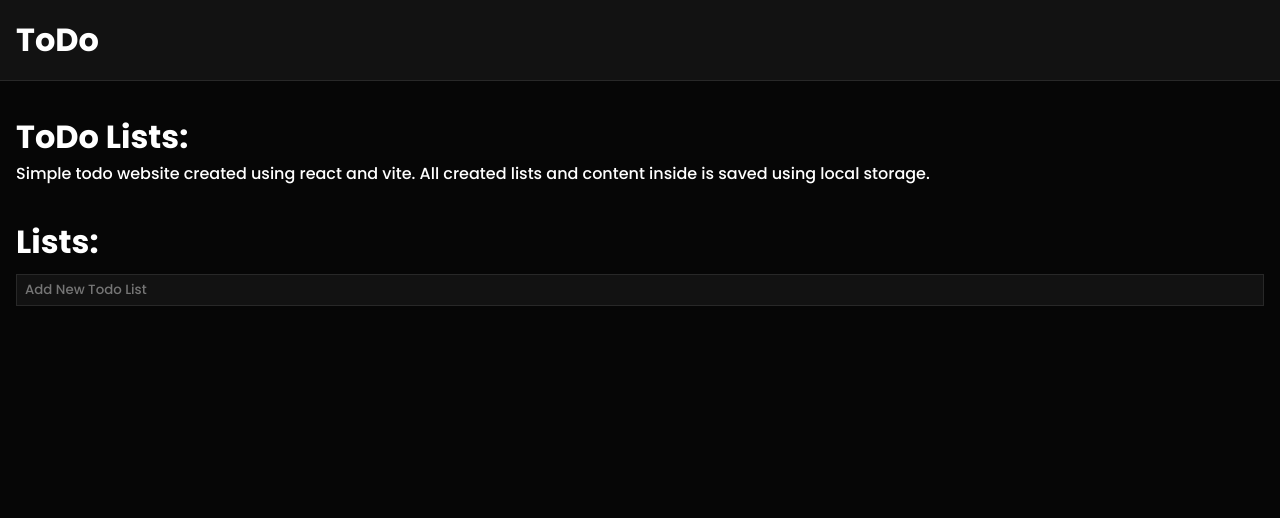
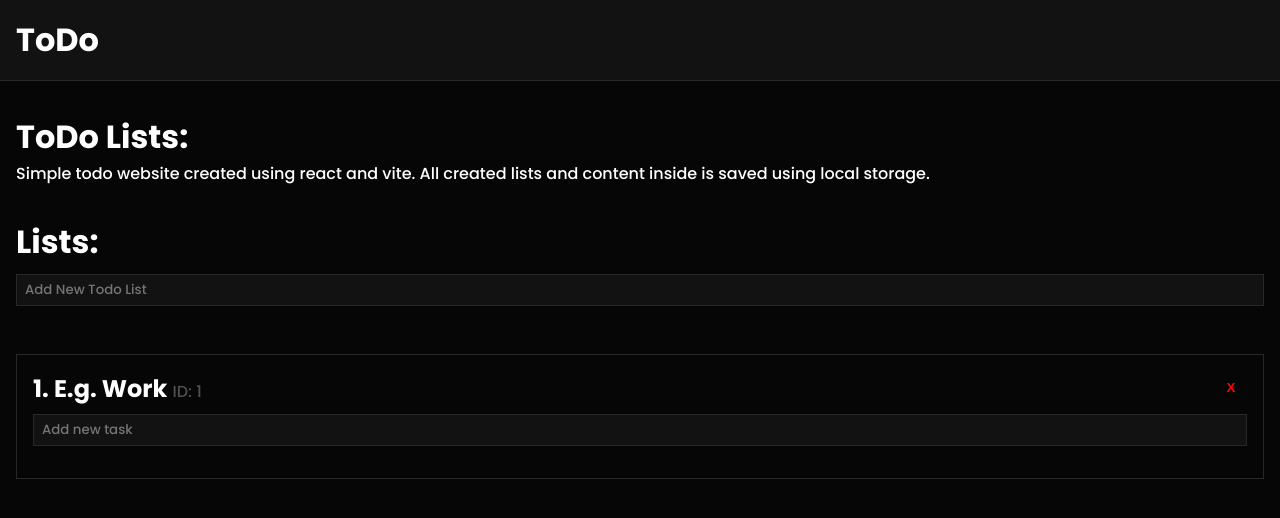
Before and after one commit to AxmBro/todo-react-website, a React (Vite) app: page / in a window 1280 px wide. Shown: the top 518 px of the page. Built offline with nearby package versions, Linux system fonts and the light colour scheme.

Commit message:
feat: add entry example todo list

```diff
--- a/src/App.jsx
+++ b/src/App.jsx
@@ -9,7 +9,10 @@ function App() {
     const lists = localStorage.getItem("lists");
     return lists
       ? JSON.parse(lists)
-      : localStorage.setItem("lists", JSON.stringify([]));
+      : localStorage.setItem(
+          "lists",
+          JSON.stringify([{ id: 1, name: "E.g. Work" }])
+        );
   });
   return (
     <>
```
